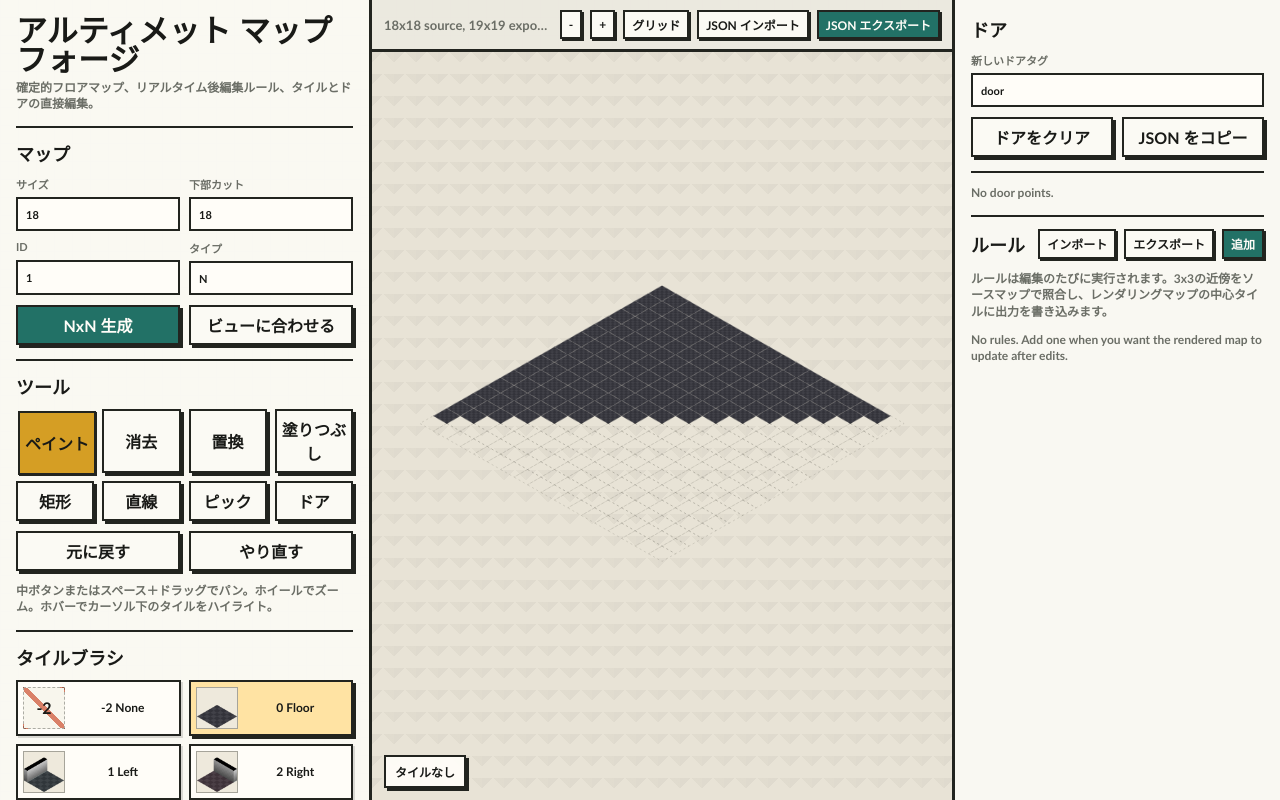
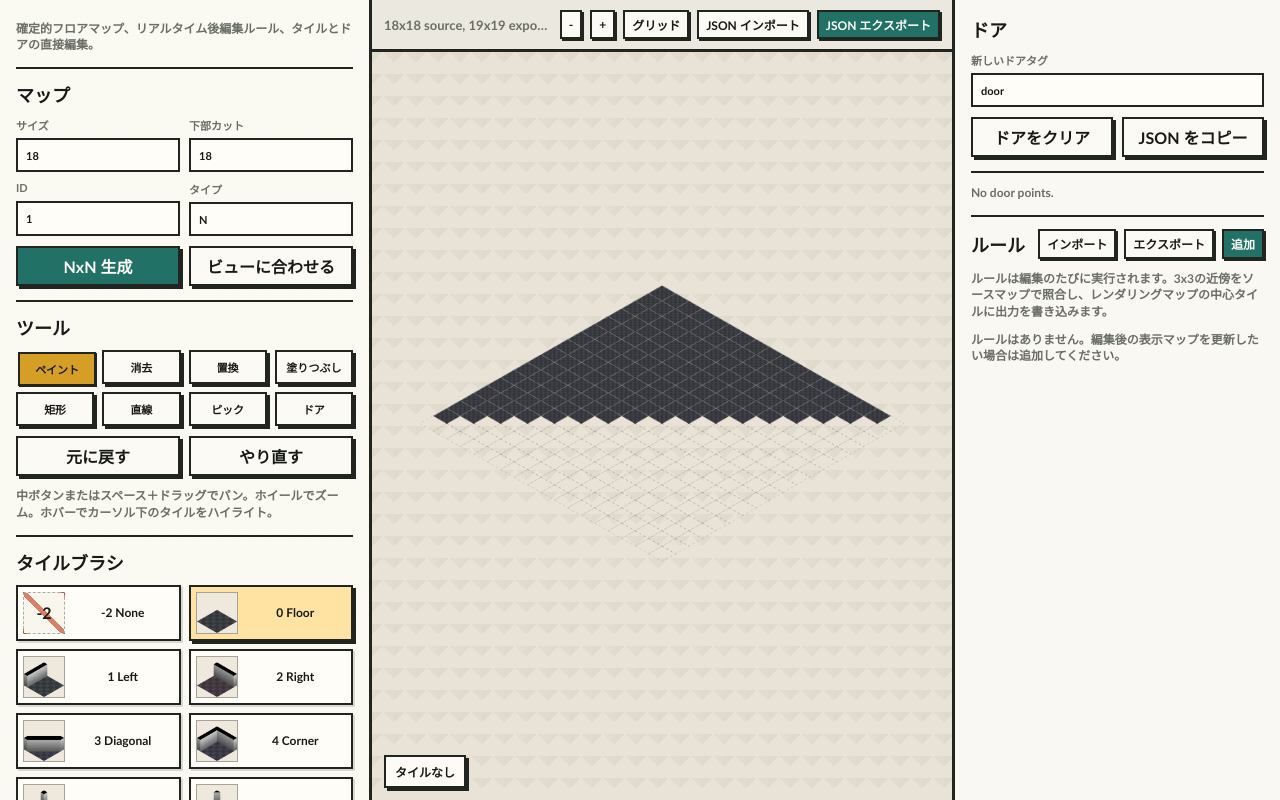
Before and after one commit to VNL-Works/aiya-map-designer, a plain HTML site: page index.html in a window 1280 px wide. Drawn offline with Linux system fonts and the light colour scheme.

Commit message:
feat: fix

```diff
--- a/index.html
+++ b/index.html
@@ -3,7 +3,7 @@
 <head>
   <meta charset="utf-8">
   <meta name="viewport" content="width=device-width, initial-scale=1">
-  <title>アルティメット マップ フォージ</title>
+  <title>マップ鍛造</title>
   <style>
     :root {
       --ink: #191a17;
@@ -205,6 +205,7 @@
     .tool-grid button {
       min-width: 0;
       padding-inline: 4px;
+      font-size: 11px;
     }
 
     .palette {
@@ -525,7 +526,6 @@
   <div class="app">
     <aside class="left">
       <div class="inner">
-        <h1>アルティメット マップ フォージ</h1>
         <p class="subhead">確定的フロアマップ、リアルタイム後編集ルール、タイルとドアの直接編集。</p>
 
         <section class="section">
@@ -1142,25 +1142,25 @@
         }
       }
 
+      if (state.preview) {
+        for (const cell of state.preview.cells) {
+          drawTileOverlay(cell.x, cell.y, "#cc4f2f", "preview");
+        }
+      }
+
+      if (state.hover) {
+        drawTileOverlay(state.hover.x, state.hover.y, "#cc4f2f", "hover");
+      }
+
       for (const door of state.doors) {
         const p = gridToWorld(door.position.x, door.position.y);
         ctx.fillStyle = "#cc4f2f";
         ctx.strokeStyle = "#22241f";
         ctx.lineWidth = 2;
         ctx.beginPath();
-        ctx.arc(p.x, p.y + tileW * 0.34, tileW * 0.16, 0, Math.PI * 2);
+        ctx.arc(p.x, p.y + tileW * 0.55, tileW * 0.16, 0, Math.PI * 2);
         ctx.fill();
         ctx.stroke();
-      }
-
-      if (state.preview) {
-        for (const cell of state.preview.cells) {
-          drawTileOverlay(cell.x, cell.y, "#cc4f2f", "preview");
-        }
-      }
-
-      if (state.hover) {
-        drawTileOverlay(state.hover.x, state.hover.y, "#cc4f2f", "hover");
       }
 
       ctx.restore();
@@ -1444,7 +1444,7 @@
       if (!state.rules.length) {
         const empty = document.createElement("div");
         empty.className = "hint";
-        empty.textContent = "No rules. Add one when you want the rendered map to update after edits.";
+        empty.textContent = "ルールはありません。編集後の表示マップを更新したい場合は追加してください。";
         els.ruleList.appendChild(empty);
         return;
       }
```
